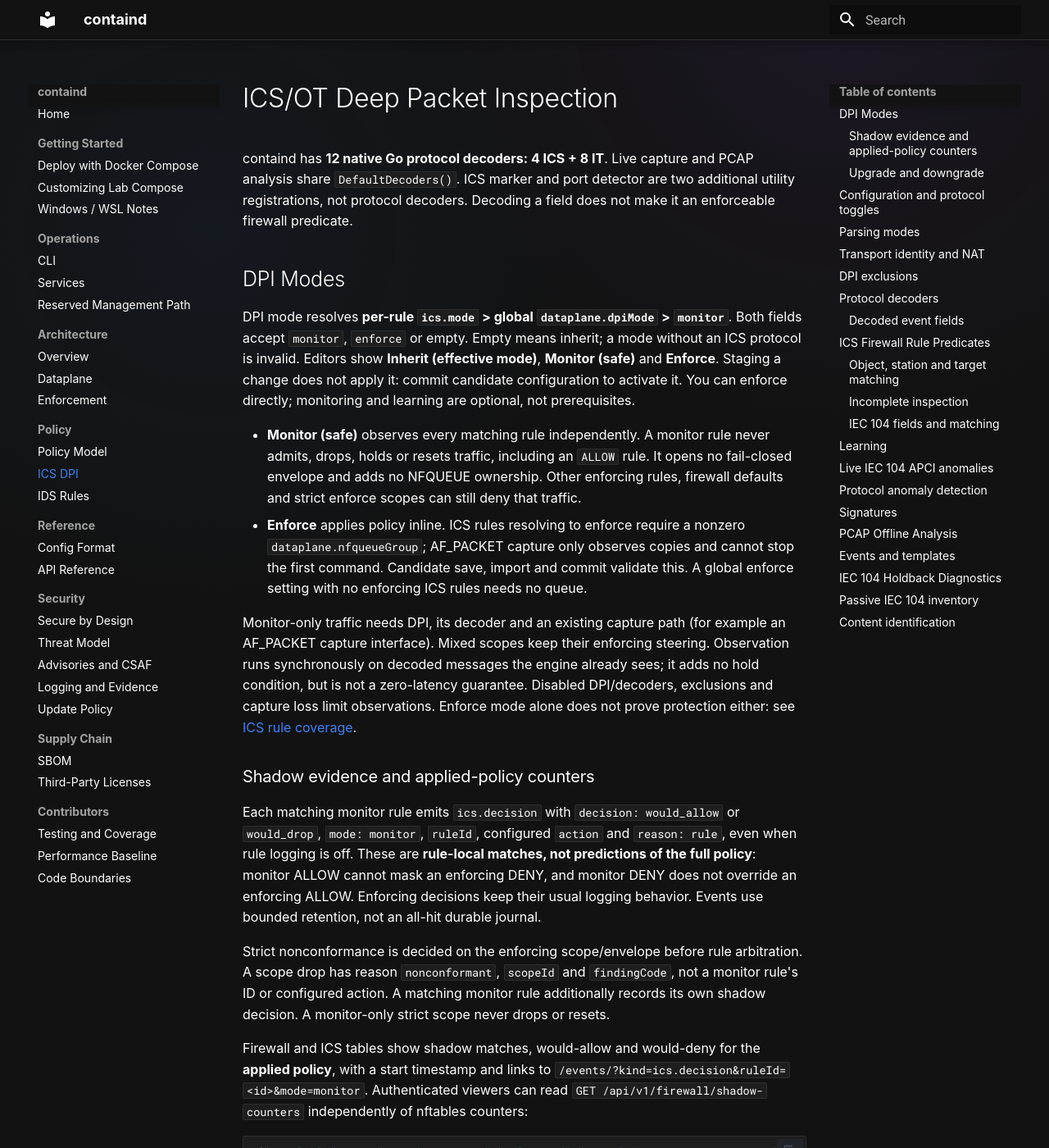
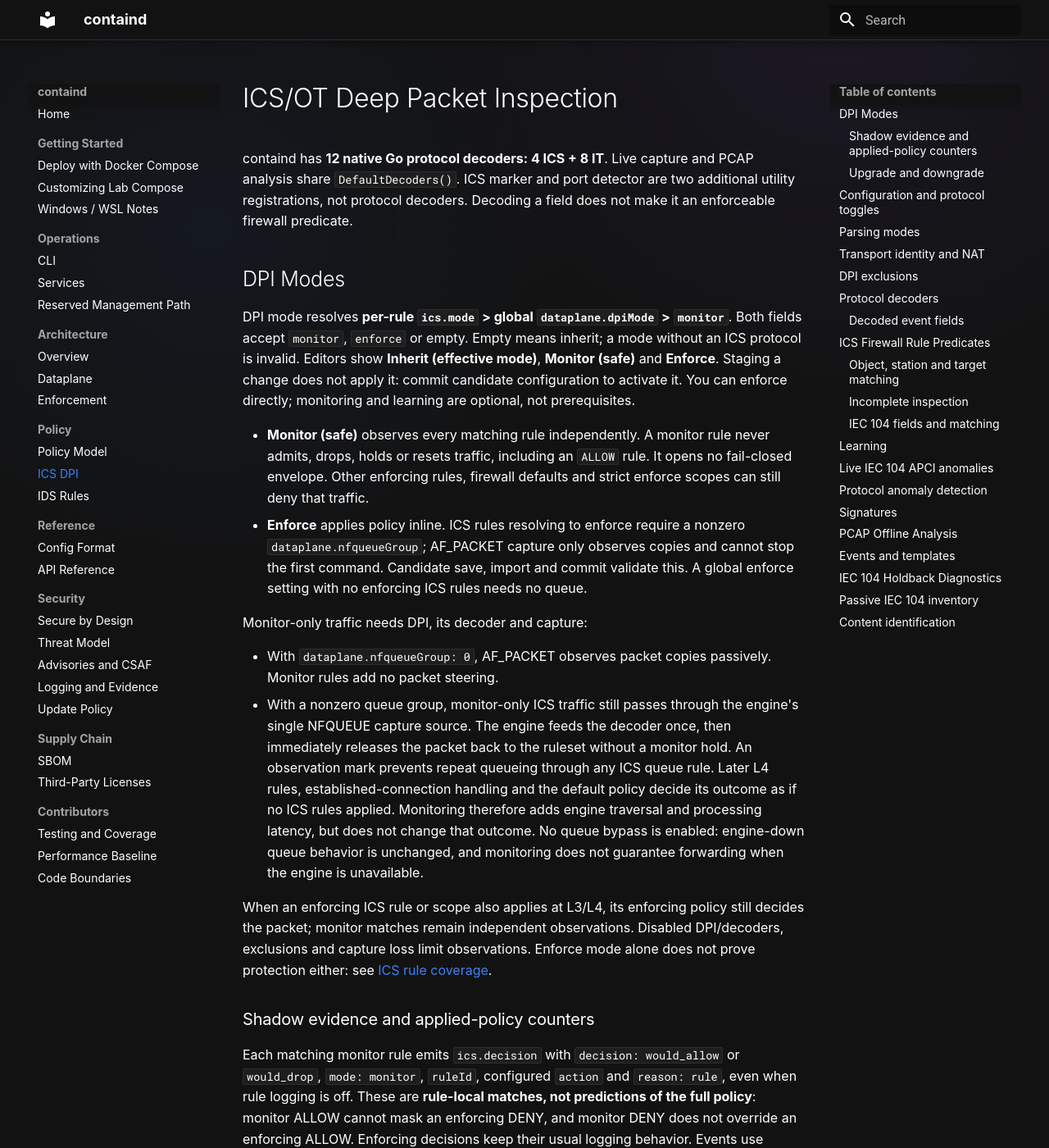
Before and after one commit to tonylturner/containd, an MkDocs documentation site: the page built from docs/mkdocs/ics-dpi.md, in a window 1280 px wide and 1400 px high. Shown: the whole window at 82% size. Built offline with MkDocs 1.6.1 and Material for MkDocs 9.7.7, drawn with Linux system fonts in a browser that asks for light colours.

Commit message:
Clarify monitored NFQUEUE traffic and schema example

```diff
--- a/docs/mkdocs/ics-dpi.md
+++ b/docs/mkdocs/ics-dpi.md
@@ -16,19 +16,32 @@
 
 - **Monitor (safe)** observes every matching rule independently. A monitor rule
   never admits, drops, holds or resets traffic, including an `ALLOW` rule. It
-  opens no fail-closed envelope and adds no NFQUEUE ownership. Other enforcing
-  rules, firewall defaults and strict enforce scopes can still deny that traffic.
+  opens no fail-closed envelope. Other enforcing rules, firewall defaults and
+  strict enforce scopes can still deny that traffic.
 - **Enforce** applies policy inline. ICS rules resolving to enforce require a
   nonzero `dataplane.nfqueueGroup`; AF_PACKET capture only observes copies and
   cannot stop the first command. Candidate save, import and commit validate this.
   A global enforce setting with no enforcing ICS rules needs no queue.
 
-Monitor-only traffic needs DPI, its decoder and an existing capture path (for
-example an AF_PACKET capture interface). Mixed scopes keep their enforcing
-steering. Observation runs synchronously on decoded messages the engine already
-sees; it adds no hold condition, but is not a zero-latency guarantee. Disabled
-DPI/decoders, exclusions and capture loss limit observations. Enforce mode alone
-does not prove protection either: see [ICS rule coverage](dataplane-enforcement.md#ics-rule-coverage).
+Monitor-only traffic needs DPI, its decoder and capture:
+
+- With `dataplane.nfqueueGroup: 0`, AF_PACKET observes packet copies passively.
+  Monitor rules add no packet steering.
+- With a nonzero queue group, monitor-only ICS traffic still passes through the
+  engine's single NFQUEUE capture source. The engine feeds the decoder once,
+  then immediately releases the packet back to the ruleset without a monitor
+  hold. An observation mark prevents repeat queueing through any ICS queue rule.
+  Later L4 rules, established-connection handling and the default policy decide
+  its outcome as if no ICS rules applied. Monitoring therefore adds engine
+  traversal and processing latency, but does not change that outcome. No queue
+  bypass is enabled: engine-down queue behavior is unchanged, and monitoring
+  does not guarantee forwarding when the engine is unavailable.
+
+When an enforcing ICS rule or scope also applies at L3/L4, its enforcing policy
+still decides the packet; monitor matches remain independent observations.
+Disabled DPI/decoders, exclusions and capture loss limit observations. Enforce
+mode alone does not prove protection either:
+see [ICS rule coverage](dataplane-enforcement.md#ics-rule-coverage).
 
 ### Shadow evidence and applied-policy counters
 
```
Also changed, not shown: docs/mkdocs/config-format.md (+2 -2 lines).
